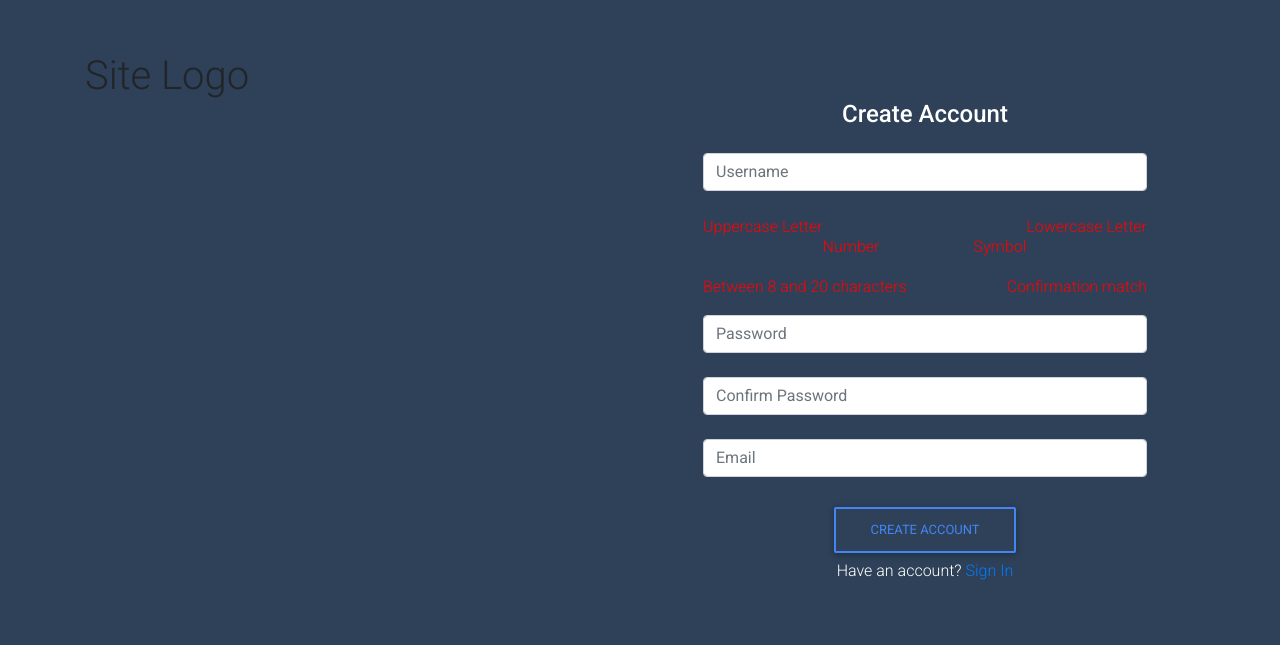
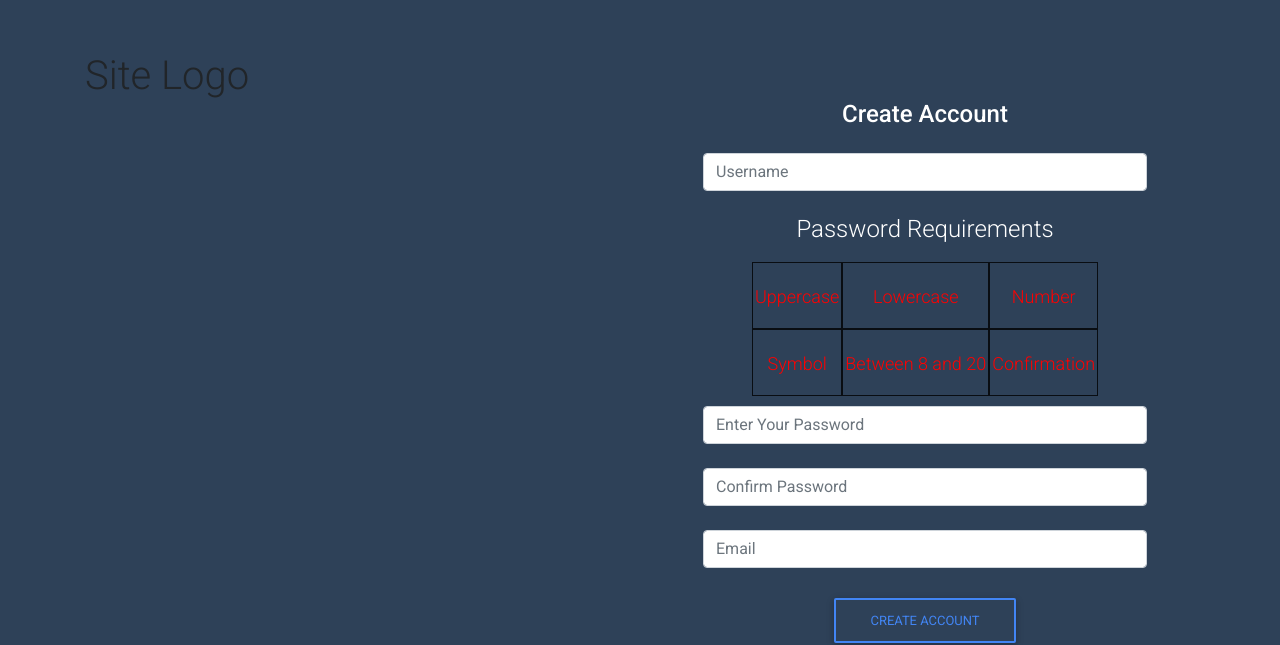
Before and after one commit to Joehill27/CalendarShare, a React (Create React App) app in the folder client/: page /createaccountv2 in a window 1280 px wide. Shown: the part 156-801 px from the top of the page. Built offline with nearby package versions, Linux system fonts and the light colour scheme.

Commit message:
Removed more hardcode and added functionality to createaccountv2

```diff
--- a/client/src/Components/CreateAccountV2.js
+++ b/client/src/Components/CreateAccountV2.js
@@ -20,6 +20,40 @@ class CreateAccountV2 extends Component {
             passconfirmed: '0',
             email: '',
         };
+
+        this.handleChange = this.handleChange.bind(this);
+    }
+
+    handleChange(e) {
+        let target = e.target;
+        let value = target.type === 'checkbox' ? target.checked : target.value;
+        let name = target.name;
+
+        this.setState({
+            [name]: value
+        }, function () {
+            if (name === "password" || name === "checkPass")
+                this.setState({ passconfirmed: '1' })
+
+            // Check that the password meets our requirements
+            var password = this.state.password;
+            if (password.match(/[A-Z]/g) != null) this.setState({ uppercase: 'green' }); // We have an uppercase
+            else this.setState({ uppercase: 'red', passconfirmed: '0' });
+            if (password.match(/[a-z]/g) != null) this.setState({ lowercase: 'green' }); // We have a lowercase
+            else this.setState({ lowercase: 'red', passconfirmed: '0' });
+            if (password.match(/\d+/g) != null) this.setState({ number: 'green' }); // We have a number
+            else this.setState({ number: 'red', passconfirmed: '0' });
+            if (password.match(/[^\s\w]/g) != null) this.setState({ symbol: 'green' }); // We have a symbol
+            else this.setState({ symbol: 'red', passconfirmed: '0' });
+            if ((password.length >= 8 && password.length <= 20)) this.setState({ length: 'green' }); // We have correct length
+            else this.setState({ length: 'red', passconfirmed: '0' });
+            var matches = password.match(/^(?=.*[A-Z])(?=.*[a-z])(?=.*\d)(?=.*[\W_])\S{8,20}$/g);
+            if (matches == null) console.log("Password does not meet requirements");
+
+            // Checking that confirmation works
+            if (this.state.checkPass === this.state.password) this.setState({ passconfirm: 'green' });
+            else this.setState({ passconfirm: 'red', passconfirmed: '0' });
+        });
     }
 
     render() {
@@ -37,31 +71,42 @@ class CreateAccountV2 extends Component {
                                 <p class="h4 mb-4 white-text">Create Account</p>
 
                                 <input type="text" id="defaultLoginFormEmail" class="form-control mb-4" placeholder="Username" required />
-                                <div style={{ overflow: 'hidden' }}>
-                                    <p style={{ float: 'left', marginTop: '0em', marginBot: '0em', color: this.state.uppercase }}>Uppercase Letter</p>
-                                    <p style={{ float: 'right', marginTop: '0em', marginBot: '0em', color: this.state.lowercase }}>Lowercase Letter</p>
-                                    <p style={{ float: 'left', marginTop: '1.25em', marginBot: '0em', color: this.state.number }}>Number</p>
-                                    <p style={{ float: 'right', marginTop: '1.25em', marginBot: '0em', color: this.state.symbol }}>Symbol</p>
-                                    <p style={{ float: 'left', marginTop: '0em', marginBot: '0em', color: this.state.length }}>Between 8 and 20 characters</p>
-                                    <p style={{ float: 'right', marginTop: '0em', marginBot: '0em', color: this.state.passconfirm }}>Confirmation match</p>
+                                <div> <h4 style={{ color: 'white' }}> Password Requirements </h4> </div>
+                                <div class="grid-container" style={{ display: 'inline-grid', 'grid-template-columns': 'auto auto auto', padding: '10px' }}>
+                                    <div class="grid-item" style={{ 'font-size': '18px', padding: '2px', border: '1px solid rgba(0, 0, 0, 0.8)' }}>
+                                        <p style={{ color: this.state.uppercase, marginTop: '1.0em' }}>Uppercase</p>
+                                    </div>
+                                    <div class="grid-item" style={{ 'font-size': '18px', padding: '2px', border: '1px solid rgba(0, 0, 0, 0.8)' }}>
+                                        <p style={{ color: this.state.lowercase, marginTop: '1.0em' }}>Lowercase</p>
+                                    </div>
+                                    <div class="grid-item" style={{ 'font-size': '18px', padding: '2px', border: '1px solid rgba(0, 0, 0, 0.8)' }}>
+                                        <p style={{ color: this.state.number, marginTop: '1.0em' }}>Number</p>
+                                    </div>
+                                    <div class="grid-item" style={{ 'font-size': '18px', padding: '2px', border: '1px solid rgba(0, 0, 0, 0.8)' }}>
+                                        <p style={{ color: this.state.symbol, marginTop: '1.0em' }}>Symbol</p>
+                                    </div>
+                                    <div class="grid-item" style={{ 'font-size': '18px', padding: '2px', border: '1px solid rgba(0, 0, 0, 0.8)' }}>
+                                        <p style={{ color: this.state.length, marginTop: '1.0em' }}>Between 8 and 20</p>
+                                    </div>
+                                    <div class="grid-item" style={{ 'font-size': '18px', padding: '2px', border: '1px solid rgba(0, 0, 0, 0.8)' }}>
+                                        <p style={{ color: this.state.passconfirm, marginTop: '1.0em' }}>Confirmation</p>
+                                    </div>
                                 </div>
 
-                                <input type="password" id="defaultLoginFormPassword" class="form-control mb-4" placeholder="Password" required />
+                                <input type="password" id="defaultLoginFormPassword" className="form-control mb-4" placeholder="Enter Your Password" name="password"
+                                    value={this.state.password} onChange={this.handleChange} />
 
-                                <input type="password" id="defaultLoginFormPassword" class="form-control mb-4" placeholder="Confirm Password" required />
+                                <input type="password" id="defaultLoginFormPassword" className="form-control mb-4" placeholder="Confirm Password" name="checkPass"
+                                    value={this.state.checkPass} onChange={this.handleChange} />
 
-                                <input type="email" id="defaultLoginFormPassword" class="form-control mb-4" placeholder="Email" required />
+                                <input type="email" id="defaultLoginFormPassword" className="form-control mb-4" placeholder="Email" name="email"
+                                    value={this.state.email} onChange={this.handleChange} />
 
                                 <MDBBtn outline color="primary">Create Account</MDBBtn>
 
                                 <p class="white-text">Have an account?
-                        <a href="/loginv2"> Sign In</a>
+                                    <a href="/loginv2"> Sign In</a>
                                 </p>
-
-                                {/* <p class="white-text">or sign in with:</p>
-
-                    <MDBBtn outline color="cyan"><MDBIcon fab icon="google pr-2"/>Google</MDBBtn>
-                    <MDBBtn outline color="cyan"><MDBIcon fab icon="facebook-square pr-2"/>Facebook</MDBBtn> */}
                             </form>
                         </MDBCol>
                     </MDBRow>
--- a/client/src/Components/Friend.js
+++ b/client/src/Components/Friend.js
@@ -1,4 +1,4 @@
-import React, { Component } from 'react';
+import React from 'react';
 import axios from 'axios';
 import PropTypes from 'prop-types';
 import { Link, withRouter } from 'react-router-dom';
--- a/client/src/Components/FriendPage.js
+++ b/client/src/Components/FriendPage.js
@@ -70,10 +70,10 @@ class FriendPage extends React.Component {
                     events: user.events,
                     pastEvents: allEvents.pastEvents,
                     futureEvents: allEvents.futureEvents,
-                    groups: user.groups
-                    // bio: user.settings.bio,
-                    // country: user.settings.country,
-                    // city: user.settings.city
+                    groups: user.groups,
+                    bio: user.settings.bio,
+                    country: user.settings.country,
+                    city: user.settings.city
                 });
 
                 setUserGroupEvents(user);
--- a/client/src/Components/GroupRequest.js
+++ b/client/src/Components/GroupRequest.js
@@ -2,15 +2,31 @@
 // NOW LONGER NEEDED
 
 import React from 'react';
+import PropTypes from 'prop-types';
 import { MDBBtn, MDBCard, MDBCardBody, MDBCardImage, MDBCardTitle, MDBCardText, MDBCol, MDBIcon, MDBModal, MDBModalBody,
 MDBModalHeader, MDBModalFooter, MDBContainer, MDBRow, MDBInput } from 'mdbreact';
+import { Link, withRouter } from 'react-router-dom';
 import Image from './Image';
 import one from '../defaultImages/userProfilePics/8.png';
 
 class GroupRequest extends React.Component {
+    static propTypes = {
+        match: PropTypes.object.isRequired,
+        location: PropTypes.object.isRequired,
+        history: PropTypes.object.isRequired
+    }
 
-    state = {
-        modal1: false
+    constructor(props)
+    {
+        super(props);
+
+        this.state = {
+            modal1: false,
+            groupName: ''
+        }
+
+        this.toggle = this.toggle.bind(this);
+        this.doSomething = this.doSomething.bind(this);
     }
 
     toggle = nr => () => {
@@ -21,6 +37,8 @@ class GroupRequest extends React.Component {
     }
 
     render() {
+        const { match, location, history } = this.props;
+
         return(
             <div className="card-inline pb-2">
                <MDBCol style={{ maxWidth: "23rem" }}>
--- a/client/src/Components/Navigation.js
+++ b/client/src/Components/Navigation.js
@@ -136,7 +136,10 @@ class Navigation extends React.Component {
 										}}>Friends</MDBNavLink>
 									</MDBNavItem>
 									<MDBNavItem>
-										<MDBNavLink to="/groups">Groups</MDBNavLink>
+										<MDBNavLink to={{
+											pathname: '/groups',
+											state: { userName: this.state.userName }
+										}}>Groups</MDBNavLink>
 									</MDBNavItem>
 									{/* <MDBNavItem>
                     <MDBDropdown>
```
Also changed, not shown: client/src/Components/GroupsPage.js (+47 -38 lines).
